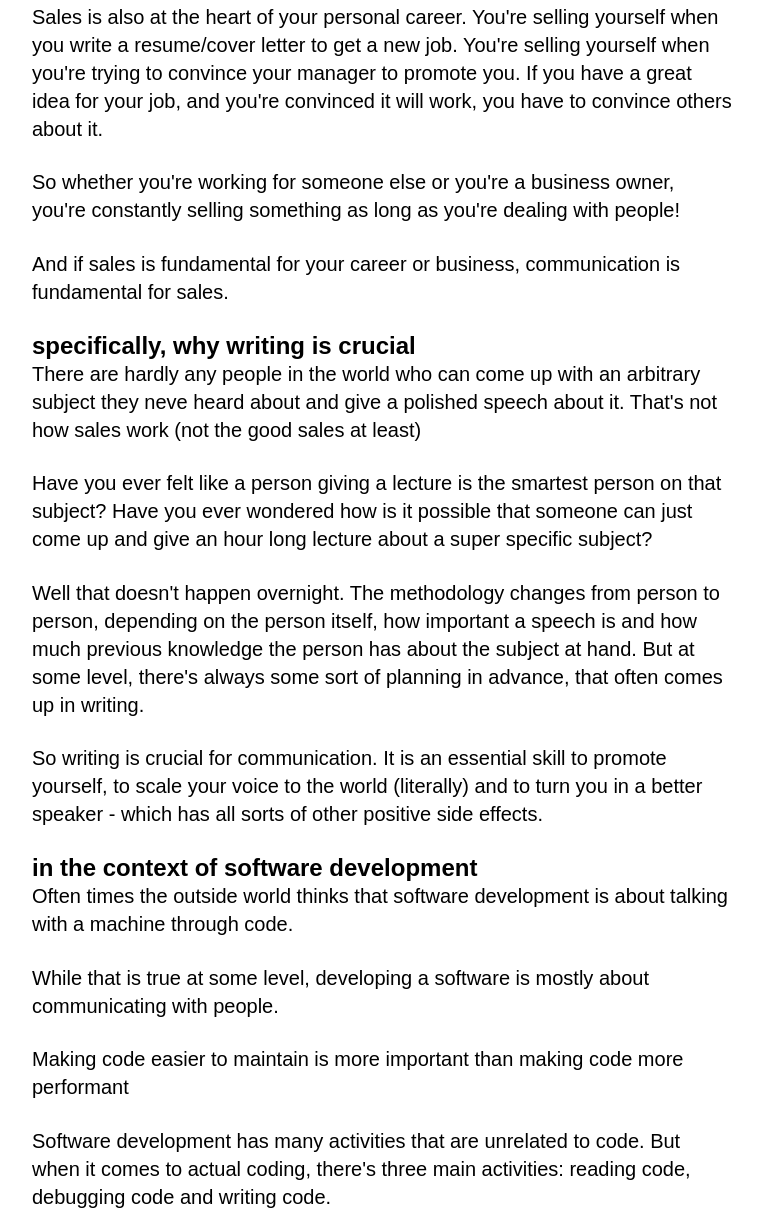
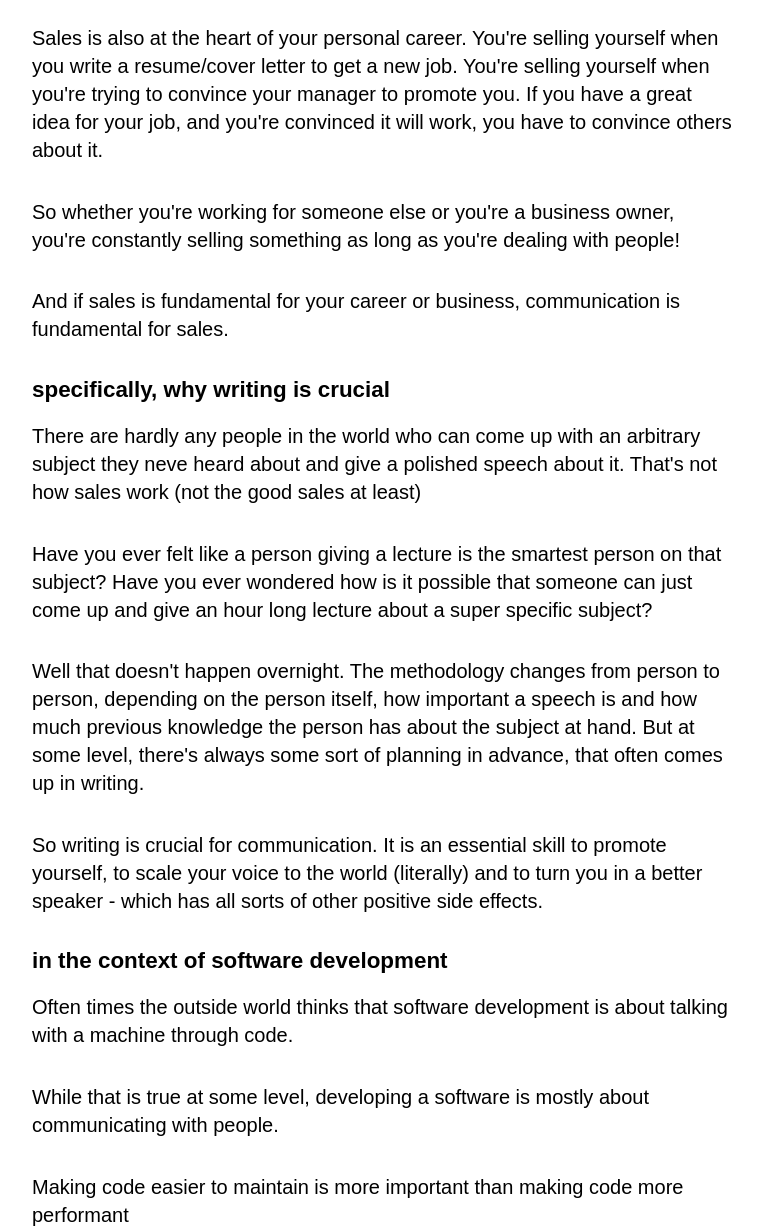
Before and after one commit to gassiss/blog, a Gatsby site: page /writing-is-underrated in a window 1280 px wide. Shown: the part 660-1892 px from the top of the page, without its empty margins (258-1016 px from the left). Built offline with nearby package versions, Linux system fonts and the light colour scheme; Gatsby itself is replaced by a stand-in of ours; a web font is replaced by a local one.

Commit message:
bunch of stuff

```diff
--- a/src/posts/Writing-is-underrated/writing-is-underrated.md
+++ b/src/posts/Writing-is-underrated/writing-is-underrated.md
@@ -5,9 +5,7 @@ description: "Why you should start writing"
 type: "Productivity"
 ---
 
-# introduction
-
-# why comunication is important
+## why comunication is important
 
 You don't have sales without communication. And sales is fundamental for all businesses.
 
@@ -25,7 +23,7 @@ So whether you're working for someone else or you're a business owner, you're co
 
 And if sales is fundamental for your career or business, communication is fundamental for sales.
 
-# specifically, why writing is crucial
+## specifically, why writing is crucial
 
 There are hardly any people in the world who can come up with an arbitrary subject they neve heard about and give a polished speech about it. That's not how sales work (not the good sales at least)
 
@@ -35,7 +33,7 @@ Well that doesn't happen overnight. The methodology changes from person to perso
 
 So writing is crucial for communication. It is an essential skill to promote yourself, to scale your voice to the world (literally) and to turn you in a better speaker - which has all sorts of other positive side effects.
 
-# in the context of software development
+## in the context of software development
 
 Often times the outside world thinks that software development is about talking with a machine through code.
 
--- a/src/templates/Post.js
+++ b/src/templates/Post.js
@@ -60,7 +60,7 @@ const Article = styled.article`
 
   h2 {
     font-size: 1.4rem;
-    margin-bottom: 1.4rem;
+    margin-bottom: 1.2rem;
   }
 
   a,
@@ -69,7 +69,7 @@ const Article = styled.article`
   }
 
   p {
-    margin-bottom: 1.6rem;
+    margin-bottom: 2.1rem;
     line-height: 1.4;
   }
 
```
Also changed, not shown: README.md, gatsby-config.js (line endings or trailing spaces), package.json (line endings or trailing spaces), src/pages/index.js (line endings or trailing spaces), src/utils/index.js (line endings or trailing spaces), 5 other files.
